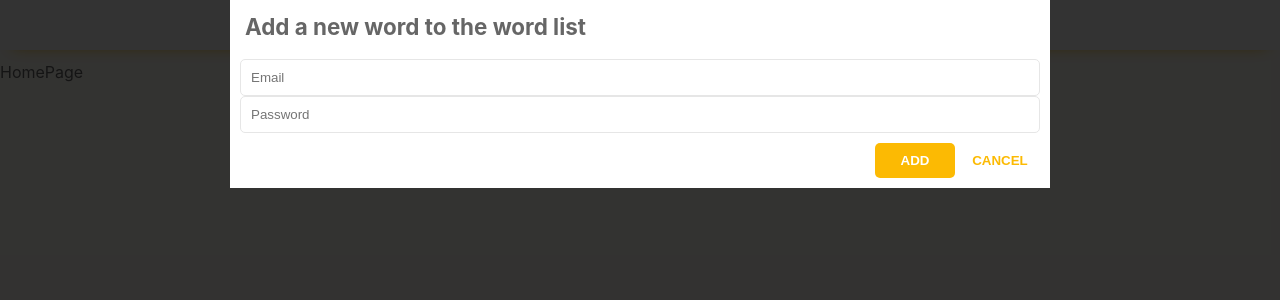
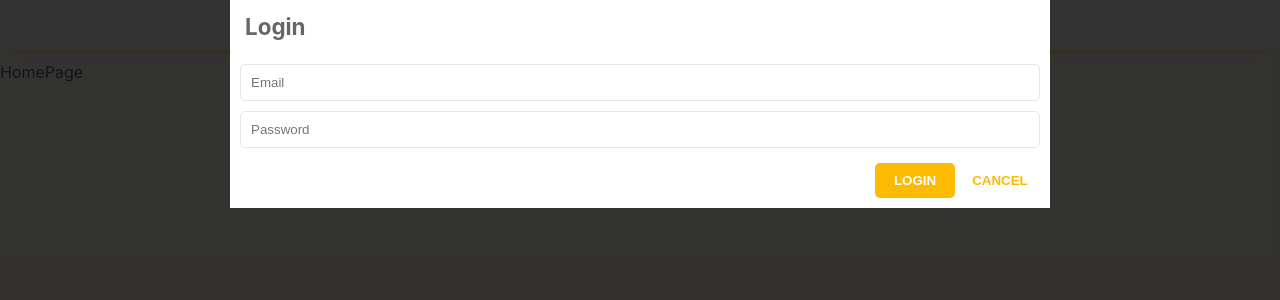
Before and after one commit to Shanaka11/Dictionary, a React (Vite) app in the folder client/: page / in a window 1280 px wide. Both pictures are taken after a click on the button "LOGIN". Shown: the top 300 px of the page. Built offline with nearby package versions, Linux system fonts and the light colour scheme; no server answers.

Commit message:
Added login Redirect

```diff
--- a/client/src/auth/Login.tsx
+++ b/client/src/auth/Login.tsx
@@ -42,7 +42,7 @@ const Login:React.FC<loginDialogProps> = ({ show, onClose }) => {
             <Dialog
                 show={show}
                 onClose={onClose}
-                title="Add a new word to the word list"
+                title="Login"
             >
                 <form>
                     <TextField
@@ -65,7 +65,7 @@ const Login:React.FC<loginDialogProps> = ({ show, onClose }) => {
                             onClick={ handleFormSubmit }
                             disabled={loading}
                         >
-                            Add
+                            Login
                         </Button>
                         <Button
                             type='button'
--- a/client/src/components/Header/Header.tsx
+++ b/client/src/components/Header/Header.tsx
@@ -18,9 +18,11 @@ const Header = () => {
 
   useEffect(() => {
     if(currentUser) {
-      const from = location.state.from.pathname || '/'
+      const from = location.state?.from?.pathname
       setOpenLogin(false)
-      navigate(from, {replace: true})
+      if(from){
+        navigate(from, {replace: true})
+      }
     }
   }, [currentUser])
 
--- a/client/src/components/Textfield.styled.ts
+++ b/client/src/components/Textfield.styled.ts
@@ -6,6 +6,8 @@ const TextField = styled.input<{error?: boolean}>({
     width: '100%',
     borderRadius: 5,
     border: '1px solid #e6e6e6',
+    marginTop: measurements.marginBase,
+    marginBottom: measurements.marginBase,
 
     '&:focus' : {
         outline: `1px solid ${colors.primary}`
```
